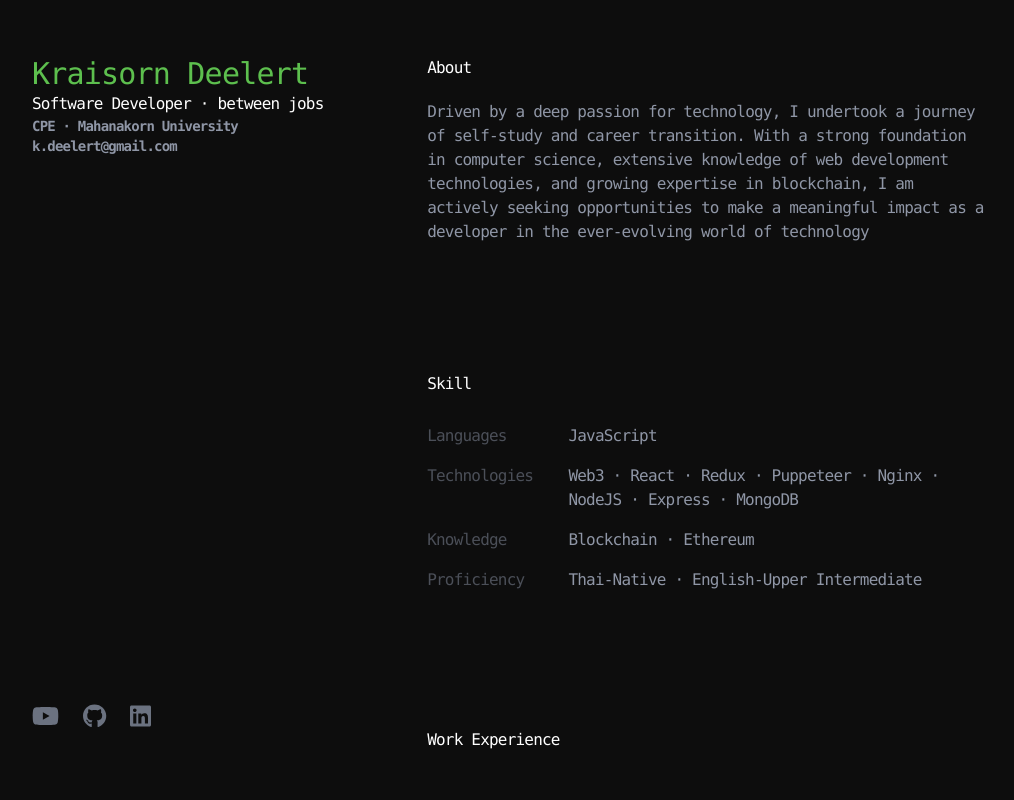
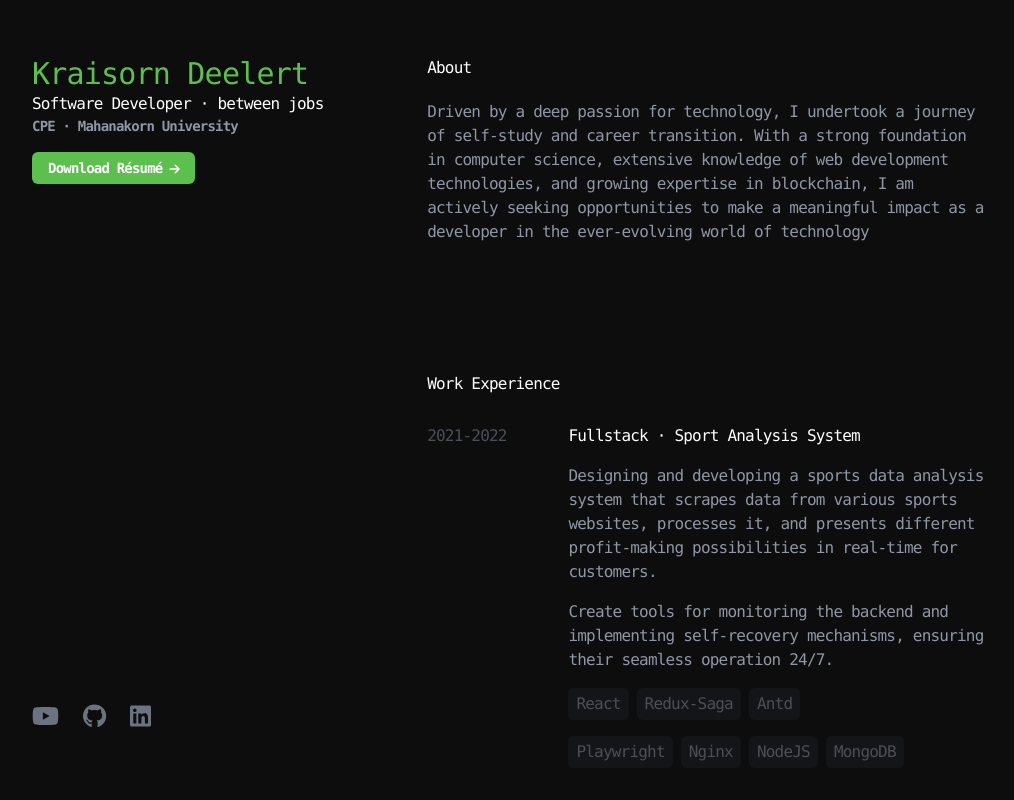
Before and after one commit to tOxicV4p0r/portfolio-v2, a React (Create React App) app: page / in a window 1280 px wide. Shown: the whole page, without its empty margins (124-1138 px from the left). Built offline with nearby package versions, Linux system fonts and the light colour scheme.

Commit message:
add download resume

```diff
--- a/src/App.js
+++ b/src/App.js
@@ -19,10 +19,10 @@ function App() {
         </div>
         <div className="w-full overflow-y-scroll no-scrollbar grid gap-32">
           <About />
-          <Skill />
+          {/* <Skill /> */}
           <Experience />
+          <SideProject />
           <Certificate />
-          <SideProject />
           <Footer />
         </div>
       </div>
--- a/src/components/Header/index.js
+++ b/src/components/Header/index.js
@@ -1,13 +1,18 @@
+import { FontAwesomeIcon } from "@fortawesome/react-fontawesome";
+import { faArrowDown, faArrowUp } from "@fortawesome/free-solid-svg-icons";
 import ProfilePic from "../../asset/profilepixel.png"
+import { useState } from "react";
 
 const data = {
     name: "Kraisorn Deelert",
     title: "Software Developer · between jobs",
     degree: "CPE · Mahanakorn University",
-    contact: "k.deelert@gmail.com",
+    btnText: "Download Résumé",
+    link: "https://raw.githubusercontent.com/tOxicV4p0r/Resume/main/resume.pdf",
 }
 
 function Header() {
+    const [isMouseEnter, setMouseEnter] = useState(false)
     return (
         <section>
             <div className="text-2xl md:text-3xl font-medium text-primaryTitle">{data.name}</div>
@@ -15,7 +20,7 @@ function Header() {
                 <span className="truncate">{data.title}</span>
             </div>
             <div className="text-primaryContent font-bold text-sm">{data.degree}</div>
-            <div className="text-primaryContent font-bold text-sm">{data.contact}</div>
+            <div className="mt-5" onMouseEnter={()=>setMouseEnter(true)} onMouseLeave={()=>setMouseEnter(false)}><a className="px-4 py-2 text-sm font-semibold rounded-md bg-primaryTitle text-primaryHeader hover:bg-primarySubTitle" href={data.link} target="_blank" rel="noopener noreferrer">{data.btnText} <FontAwesomeIcon icon={faArrowDown} className={`${isMouseEnter?"translate-x-2":""} text-xs -rotate-90 transition-all`} /></a></div>
         </section>
     );
 };
```
